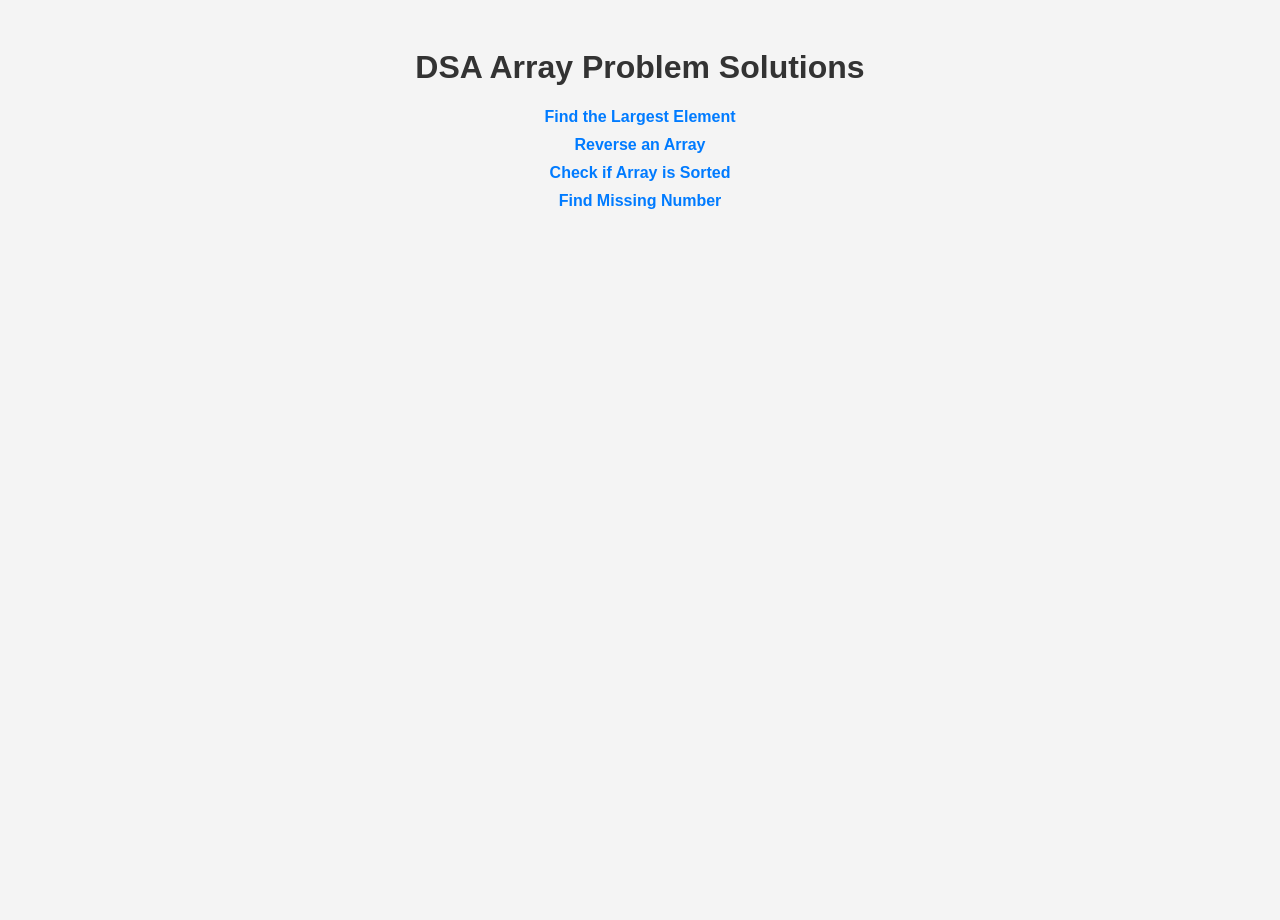
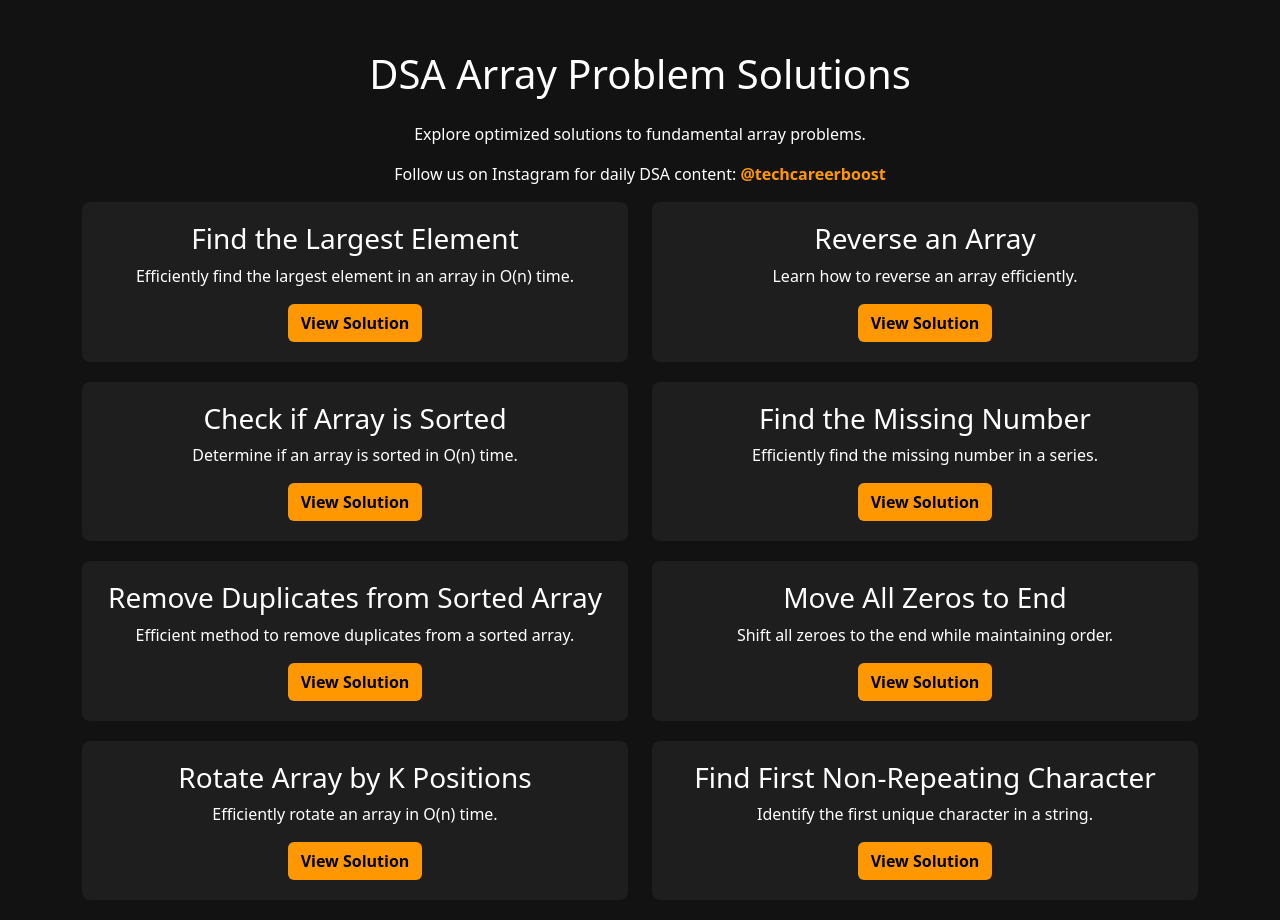
Before and after one commit to kamalesh910/DSA-ArrayBasic, a plain HTML site: page index.html in a window 1280 px wide. Before the commit the page ends 800 px from the top, so only its background shows below. Drawn offline with nearby package versions, Linux system fonts and the light colour scheme.

Commit message:
Updated index page with list of questions

```diff
--- a/index.html
+++ b/index.html
@@ -4,15 +4,82 @@
     <meta charset="UTF-8">
     <meta name="viewport" content="width=device-width, initial-scale=1.0">
     <title>DSA Array Solutions</title>
-    <link href="styles.css" rel="stylesheet">
+    <link href="https://cdn.jsdelivr.net/npm/bootstrap@5.3.0/dist/css/bootstrap.min.css" rel="stylesheet">
+    <style>
+        body { background-color: #121212; color: white; text-align: center; }
+        .container { margin-top: 50px; }
+        .solution-card { background-color: #1e1e1e; padding: 20px; border-radius: 8px; margin-bottom: 20px; }
+        .btn-custom { background-color: #ff9800; color: black; font-weight: bold; }
+        .btn-custom:hover { background-color: #e68900; }
+        .insta-link { color: #ff9800; font-weight: bold; text-decoration: none; }
+    </style>
 </head>
 <body>
-    <h1>DSA Array Problem Solutions</h1>
-    <ul>
-        <li><a href="problems/largest-element.html">Find the Largest Element</a></li>
-        <li><a href="problems/reverse-array.html">Reverse an Array</a></li>
-        <li><a href="problems/check-sorted.html">Check if Array is Sorted</a></li>
-        <li><a href="problems/missing-number.html">Find Missing Number</a></li>
-    </ul>
+    <div class="container">
+        <h1 class="mb-4">DSA Array Problem Solutions</h1>
+        <p>Explore optimized solutions to fundamental array problems.</p>
+        <p>Follow us on Instagram for daily DSA content:
+            <a href="https://www.instagram.com/techcareerboost/" class="insta-link" target="_blank">@techcareerboost</a>
+        </p>
+
+        <div class="row">
+            <div class="col-md-6">
+                <div class="solution-card">
+                    <h3>Find the Largest Element</h3>
+                    <p>Efficiently find the largest element in an array in O(n) time.</p>
+                    <a href="solutions/largest-element.html" class="btn btn-custom">View Solution</a>
+                </div>
+            </div>
+            <div class="col-md-6">
+                <div class="solution-card">
+                    <h3>Reverse an Array</h3>
+                    <p>Learn how to reverse an array efficiently.</p>
+                    <a href="solutions/reverse-array.html" class="btn btn-custom">View Solution</a>
+                </div>
+            </div>
+            <div class="col-md-6">
+                <div class="solution-card">
+                    <h3>Check if Array is Sorted</h3>
+                    <p>Determine if an array is sorted in O(n) time.</p>
+                    <a href="solutions/check-sorted.html" class="btn btn-custom">View Solution</a>
+                </div>
+            </div>
+            <div class="col-md-6">
+                <div class="solution-card">
+                    <h3>Find the Missing Number</h3>
+                    <p>Efficiently find the missing number in a series.</p>
+                    <a href="solutions/missing-number.html" class="btn btn-custom">View Solution</a>
+                </div>
+            </div>
+            <div class="col-md-6">
+                <div class="solution-card">
+                    <h3>Remove Duplicates from Sorted Array</h3>
+                    <p>Efficient method to remove duplicates from a sorted array.</p>
+                    <a href="solutions/remove-duplicates.html" class="btn btn-custom">View Solution</a>
+                </div>
+            </div>
+            <div class="col-md-6">
+                <div class="solution-card">
+                    <h3>Move All Zeros to End</h3>
+                    <p>Shift all zeroes to the end while maintaining order.</p>
+                    <a href="solutions/move-zeros.html" class="btn btn-custom">View Solution</a>
+                </div>
+            </div>
+            <div class="col-md-6">
+                <div class="solution-card">
+                    <h3>Rotate Array by K Positions</h3>
+                    <p>Efficiently rotate an array in O(n) time.</p>
+                    <a href="solutions/rotate-array.html" class="btn btn-custom">View Solution</a>
+                </div>
+            </div>
+            <div class="col-md-6">
+                <div class="solution-card">
+                    <h3>Find First Non-Repeating Character</h3>
+                    <p>Identify the first unique character in a string.</p>
+                    <a href="solutions/first-non-repeating.html" class="btn btn-custom">View Solution</a>
+                </div>
+            </div>
+        </div>
+    </div>
 </body>
 </html>
```
